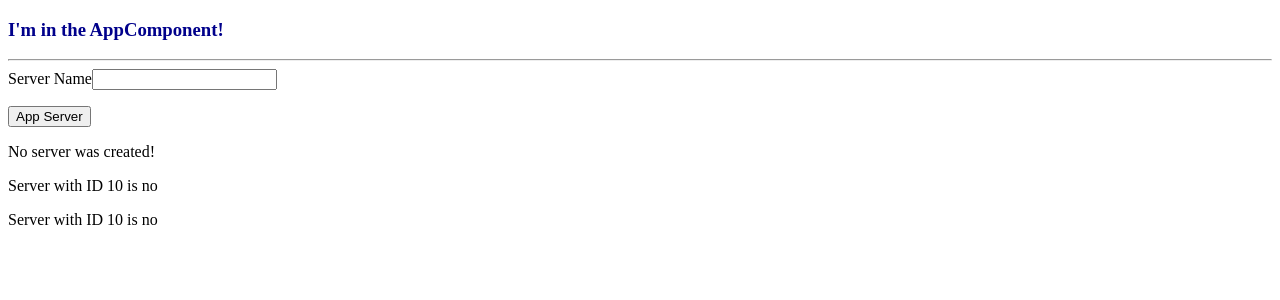
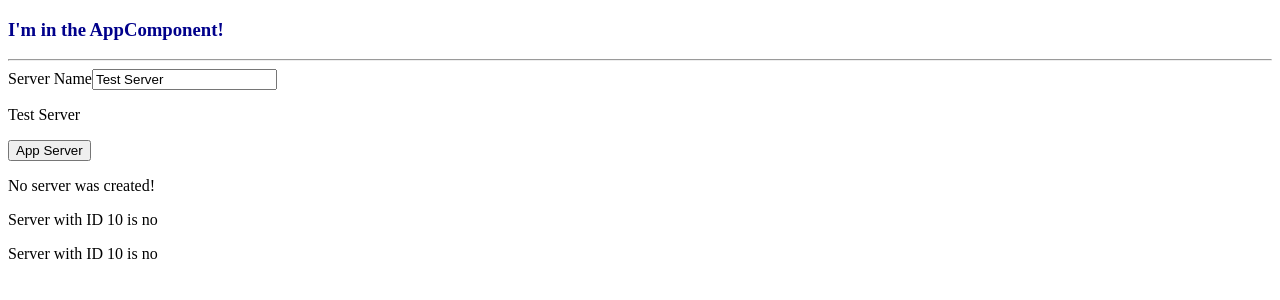
Before and after one commit to YdMinS/Study, an Angular app in the folder Angular/01-first-try/: page / in a window 1280 px wide. Shown: the top 300 px of the page. Built offline with nearby package versions, Linux system fonts and the light colour scheme.

Commit message:
studied two-way-binding

```diff
--- a/Angular/01-first-try/src/app/app.module.ts
+++ b/Angular/01-first-try/src/app/app.module.ts
@@ -1,4 +1,5 @@
 import { NgModule } from '@angular/core';
+import { FormsModule } from '@angular/forms';
 import { BrowserModule } from '@angular/platform-browser';
 
 import { AppComponent } from './app.component';
@@ -12,7 +13,8 @@ import { ServersComponent } from './servers/servers.component';
     ServersComponent
   ],
   imports: [
-    BrowserModule
+    BrowserModule,
+    FormsModule
   ],
   providers: [],
   bootstrap: [AppComponent]
--- a/Angular/01-first-try/src/app/servers/servers.component.html
+++ b/Angular/01-first-try/src/app/servers/servers.component.html
@@ -1,5 +1,6 @@
 <label>Server Name</label>
-<input type="text" class="form-control" (input)="onUpdateServerName($event)">
+<!-- <input type="text" class="form-control" (input)="onUpdateServerName($event)"> -->
+<input type="text" class="form-control" [(ngModel)]="serverName">
 <p>{{ serverName }}</p>
 <button
     class="btn btn-primary"
--- a/Angular/01-first-try/src/app/servers/servers.component.ts
+++ b/Angular/01-first-try/src/app/servers/servers.component.ts
@@ -8,7 +8,7 @@ import { Component, OnInit } from '@angular/core';
 export class ServersComponent implements OnInit{
   allowNewServer = false;
   serverCreationStatus = 'No server was created!';
-  serverName= '';
+  serverName= 'Test Server';
 
   constructor(){
     setTimeout(()=>{
@@ -21,7 +21,7 @@ export class ServersComponent implements OnInit{
   }
 
   onCreateServer(){
-    this.serverCreationStatus = 'Server was created!';
+    this.serverCreationStatus = 'Server was created! Name is '+this.serverName+'.';
   }
 
   onUpdateServerName(event : any){
```
